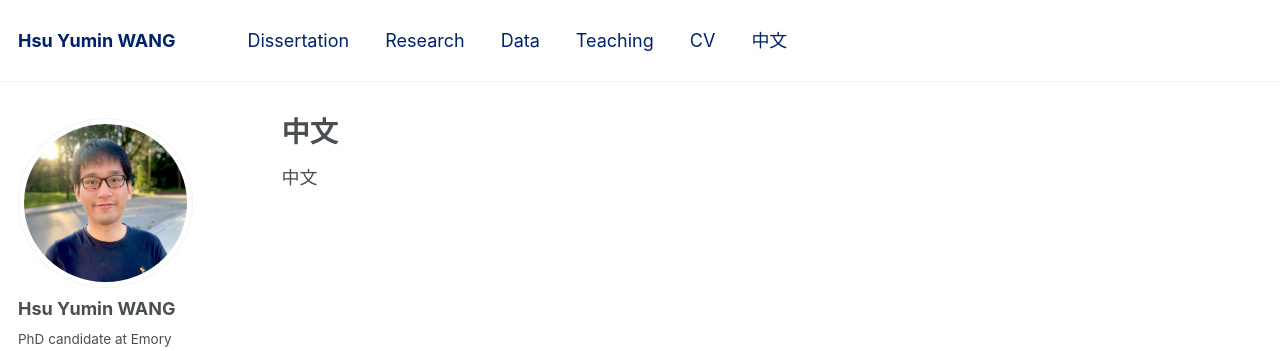
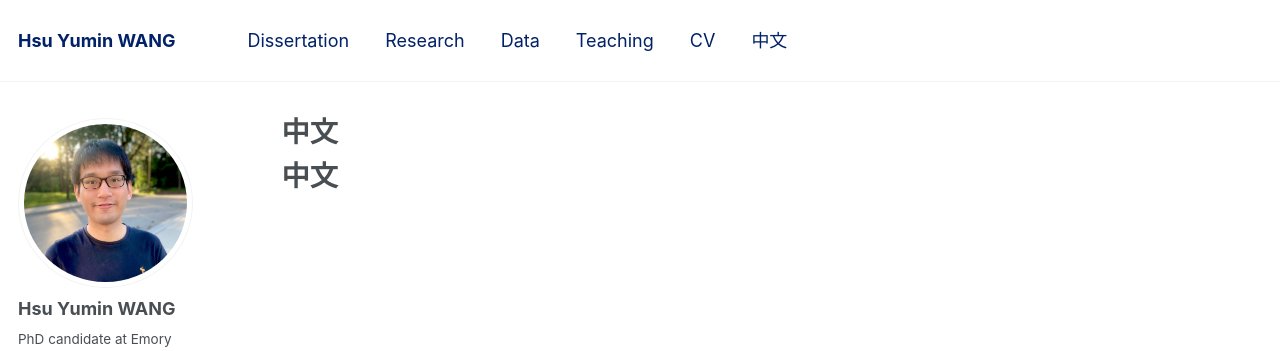
Before and after one commit to hsuyumin/hsuyumin.github.io, a Jekyll site: the page built from _pages/chinese.md, in a window 1280 px wide. Shown: the top 351 px of the page. Built offline with Jekyll 4.4.1, drawn with Linux system fonts in a browser that asks for light colours; some web fonts are replaced.

```diff
--- a/_pages/chinese.md
+++ b/_pages/chinese.md
@@ -4,7 +4,7 @@ permalink: /chinese/
 title: "中文"
 author_profile: true
 redirect_from:
-  - /chinese/
+  - /chinese
 ---
 
-中文
+# 中文
```
